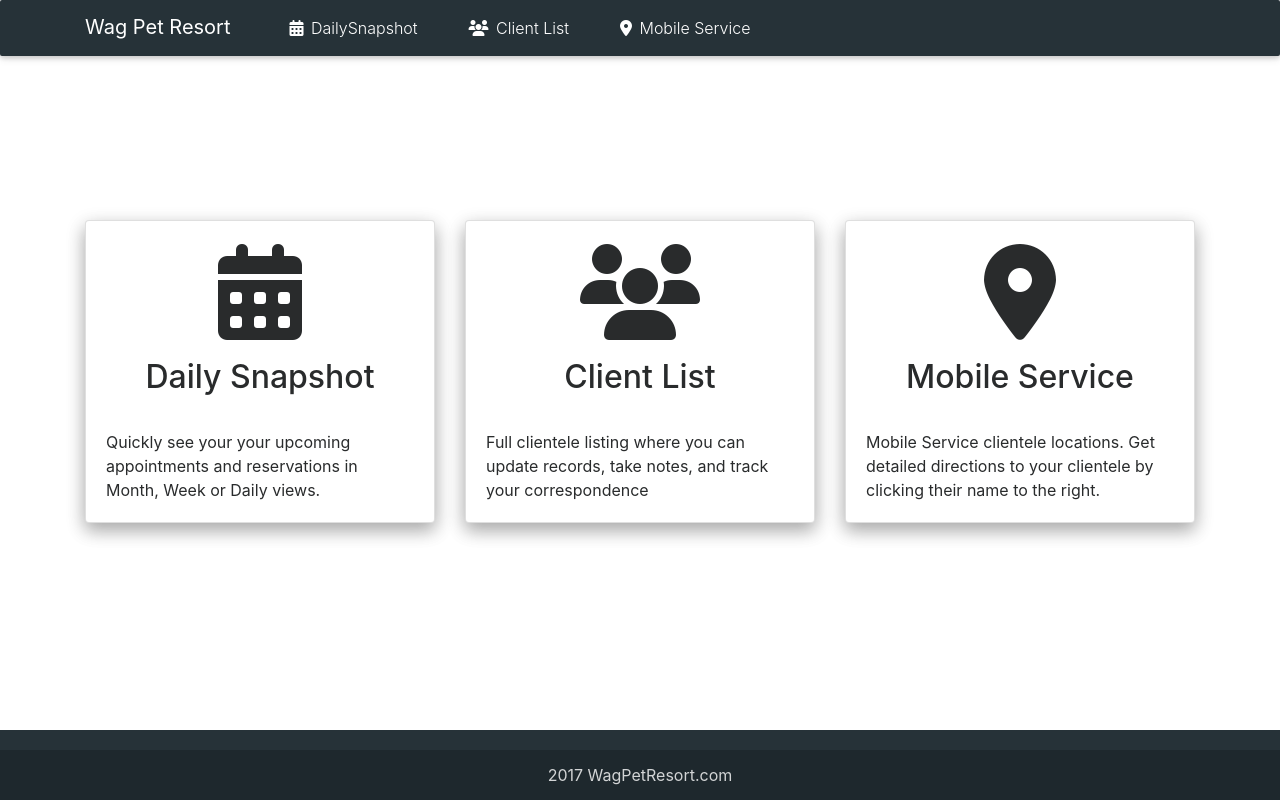
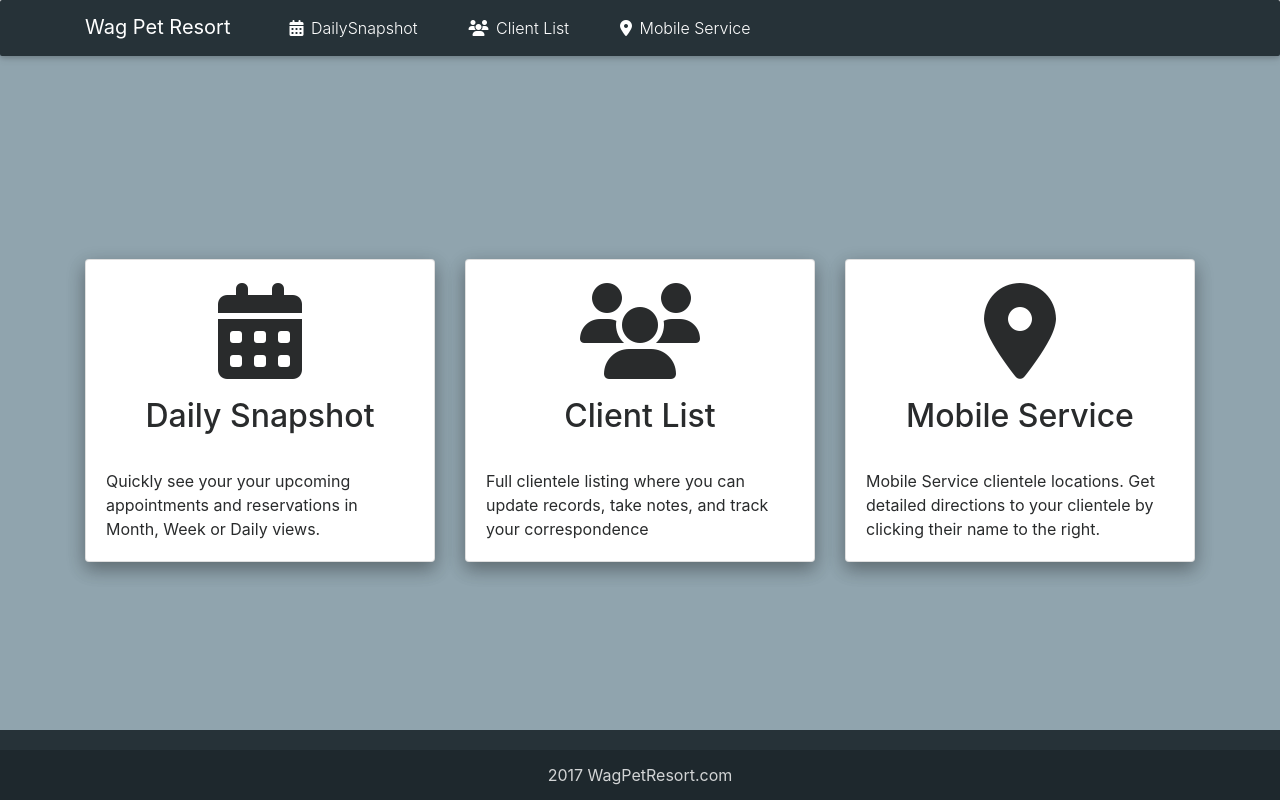
Before and after one commit to jaga-group/crm, a PHP site: page /landing-2.html in a window 1280 px wide. Run offline with PHP 8.4, Linux system fonts and the light colour scheme; some libraries are stand-ins or nearby versions.

Commit message:
gave the dashboard a background color to distinguish it

```diff
--- a/assets/css/style.css
+++ b/assets/css/style.css
@@ -164,11 +164,19 @@
 /*   DASHBOARD SPECIFIC */
 /* ======================================== */
 
-#dashboard-nav {
-
+#dashboard-content {
+    padding:15px;
 }
 
 .db-function {
     position: relative;
     top: 15vh;
 }
+
+footer.page-footer {
+    margin-top: 0px;
+}
+
+.landing {
+    background-color: #90a4ae;
+}
--- a/assets/js/reservationInfo.js
+++ b/assets/js/reservationInfo.js
@@ -144,7 +144,8 @@
         event.preventDefault(event);
         console.log("customer view click");
         $("#dashboard-content").empty();
-        $('#dashboard-content').append('<table id="table" class="display" width="100%"></table>');
+        $('#dashboard-content').append('<table id="table" class="display" width="100%"></table>')
+            .addClass('white');
 
 
         $('#table').DataTable({
@@ -191,7 +192,7 @@
         event.preventDefault(event);
         console.log('maps view click');
         $('#dashboard-content').empty();
-        $('#dashboard-content').append('<div id="map">');
+        $('#dashboard-content').append('<div id="map">').addClass('white');
 
         // Sets center point for maps //
         var map;
@@ -247,7 +248,7 @@
         event.preventDefault(event);
         console.log('snapshot view click');
         $('#dashboard-content').empty();
-        $('#dashboard-content').append('<div id="calendar">');
+        $('#dashboard-content').append('<div id="calendar">').addClass('white');
         $('#calendar').fullCalendar({
             googleCalendarApiKey: 'AIzaSyAn4byZIT2w3D6KYLFGPw6XNTDZQjbGrXQ',
             header: {
--- a/landing-2.html
+++ b/landing-2.html
@@ -68,7 +68,7 @@
 
 
 <!--CONTENT-->
-<div class="content-area">
+<<div class="content-area landing">
     <div class="container">
         <div class="row squeeze"></div>
         <div class="row">
@@ -85,8 +85,8 @@
                                 <br>
                                 <p class="card-text text-left">Quickly see your your upcoming appointments and
                                     reservations in Month, Week or Daily views.</p>
+                            </div>
                         </a>
-                    </div>
                     </div>
 
                     <div class="col">
@@ -104,10 +104,12 @@
                     <div class="col">
                         <a class="maps-view">
                             <div class="card card-block text-center db-function z-depth-2">
-                            <h1 class="card-title display-1"><i class="fa fa-map-marker" aria-hidden="true"></i></h1>
+                                <h1 class="card-title display-1"><i class="fa fa-map-marker" aria-hidden="true"></i>
+                                </h1>
                                 <h2 class="card-title">Mobile Service</h2>
                                 <br>
-                            <p class="card-text text-left">Mobile Service clientele locations. Get detailed directions
+                                <p class="card-text text-left">Mobile Service clientele locations. Get detailed
+                                    directions
                                     to your clientele by clicking their name to the right.</p>
                             </div>
                         </a>
```
Lines whose indentation alone changed are shown as unchanged.
